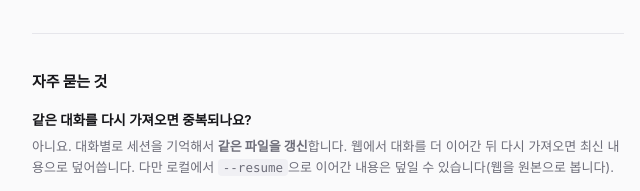
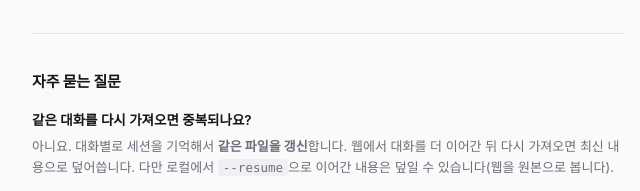
Before and after one commit to chang-in/web-chat-downloader, a browser extension: page extension/help.html in a window 1280 px wide. Shown: the part 916-1107 px from the top of the page, 312-952 px from the left. Drawn offline with Linux system fonts and the light colour scheme.

Commit message:
docs: 사용법 페이지 섹션명을 '자주 묻는 질문'으로 변경

```diff
--- a/extension/help.html
+++ b/extension/help.html
@@ -72,7 +72,7 @@ node dist/cli.js install-host</pre>
 
   <hr>
 
-  <h2>자주 묻는 것</h2>
+  <h2>자주 묻는 질문</h2>
 
   <p class="q">같은 대화를 다시 가져오면 중복되나요?</p>
   <p class="a">아니요. 대화별로 세션을 기억해서 <strong>같은 파일을 갱신</strong>합니다. 웹에서 대화를 더 이어간 뒤 다시 가져오면 최신 내용으로 덮어씁니다. 다만 로컬에서 <code>--resume</code>으로 이어간 내용은 덮일 수 있습니다(웹을 원본으로 봅니다).</p>
```
